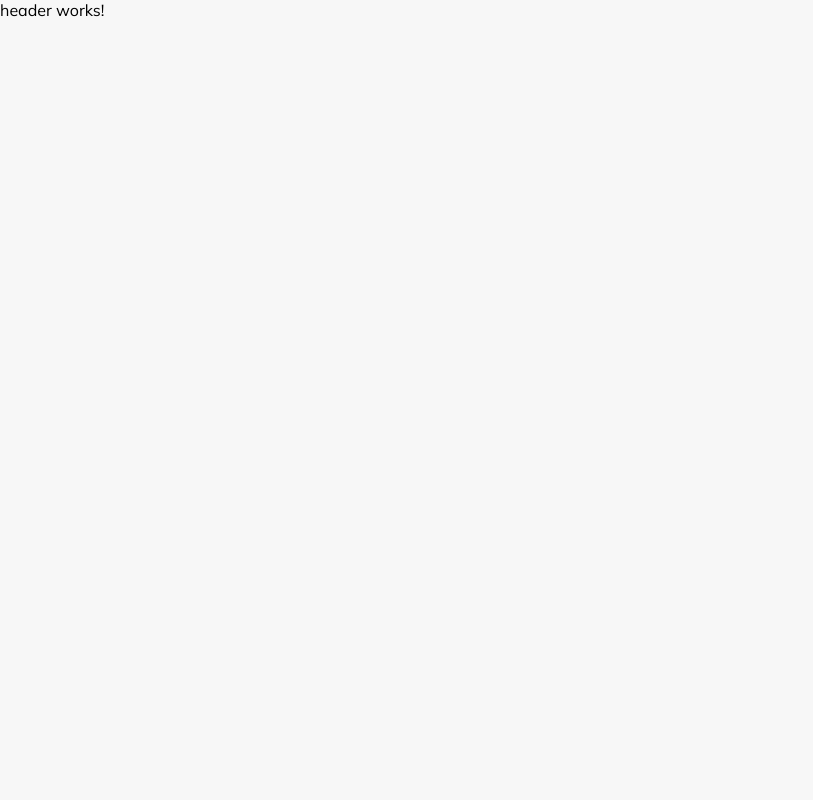
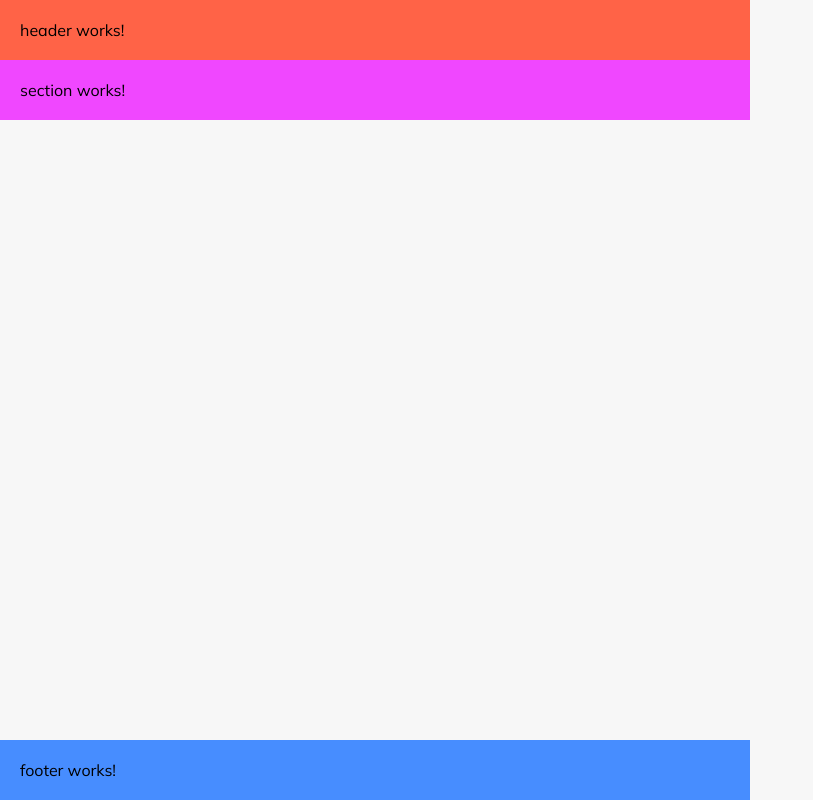
Before and after one commit to carlossroliveira/AngularTodoList, an Angular app: page / in a window 1280 px wide. Shown: the whole page, without its empty margins (0-813 px from the left). Built offline with nearby package versions, Linux system fonts and the light colour scheme.

Commit message:
Feat: Criando estilos para os componentes

```diff
--- a/src/app/app.component.html
+++ b/src/app/app.component.html
@@ -1,3 +1,5 @@
 <main class="container">
   <app-header></app-header>
+  <app-task-list></app-task-list>
+  <app-footer></app-footer>
 </main>
--- a/src/app/app.component.scss
+++ b/src/app/app.component.scss
@@ -1,4 +1,7 @@
 .container {
   height: 100vh;
   background-color: #f7f7f7;
+
+  display: grid;
+  grid-template-rows: auto 1fr auto;
 }
--- a/src/app/app.component.ts
+++ b/src/app/app.component.ts
@@ -1,11 +1,13 @@
 import { Component } from '@angular/core';
 import { RouterOutlet } from '@angular/router';
 import { HeaderComponent } from './components/header/header.component';
+import { FooterComponent } from './components/footer/footer.component';
+import { TaskListComponent } from './components/task-list/task-list.component'
 
 @Component({
   selector: 'app-root',
   standalone: true,
-  imports: [RouterOutlet, HeaderComponent],
+  imports: [RouterOutlet, HeaderComponent, TaskListComponent, FooterComponent],
   templateUrl: './app.component.html',
   styleUrl: './app.component.scss',
 })
--- a/src/app/components/footer/footer.component.html
+++ b/src/app/components/footer/footer.component.html
@@ -1 +1 @@
-<p>footer works!</p>
+<footer class="container">footer works!</footer>
--- a/src/app/components/footer/footer.component.scss
+++ b/src/app/components/footer/footer.component.scss
@@ -0,0 +1,5 @@
+.container {
+  padding: 20px;
+  max-width: 750px;
+  background-color: rgb(71, 141, 255);
+}
--- a/src/app/components/header/header.component.html
+++ b/src/app/components/header/header.component.html
@@ -1 +1 @@
-<p>header works!</p>
+<header class="container">header works!</header>
--- a/src/app/components/header/header.component.scss
+++ b/src/app/components/header/header.component.scss
@@ -0,0 +1,5 @@
+.container {
+  padding: 20px;
+  max-width: 750px;
+  background-color: tomato;
+}
--- a/src/app/components/task-list/task-list.component.html
+++ b/src/app/components/task-list/task-list.component.html
@@ -1 +1 @@
-<p>task-list works!</p>
+<section class="container">section works!</section>
--- a/src/app/components/task-list/task-list.component.scss
+++ b/src/app/components/task-list/task-list.component.scss
@@ -0,0 +1,5 @@
+.container {
+  padding: 20px;
+  max-width: 750px;
+  background-color: rgb(240, 71, 255);
+}
```
